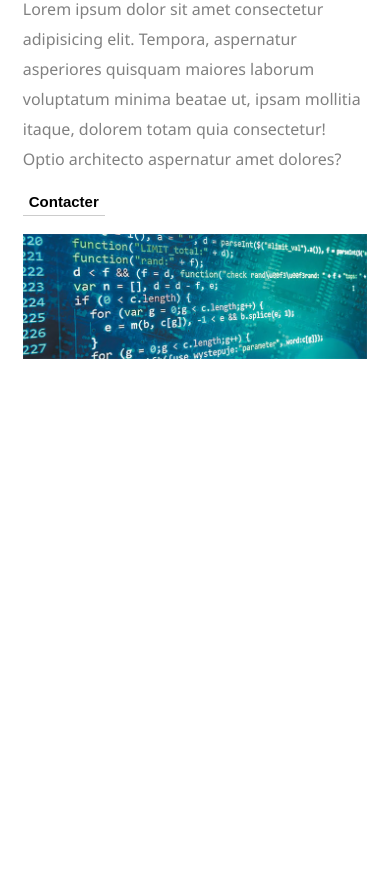
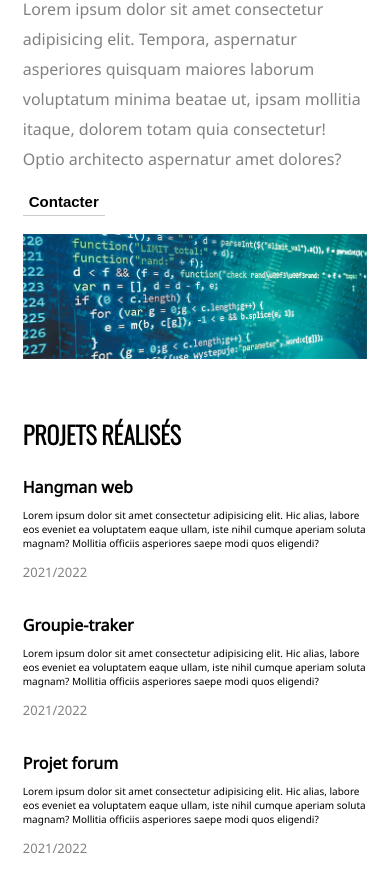
Before and after one commit to RemiPotignon/Portfolio, a plain HTML site: page index.html in a window 390 px wide. Shown: the part 136-1028 px from the top of the page. Before the commit the page ends 844 px from the top, so only its background shows below. Drawn offline with nearby package versions, Linux system fonts and the light colour scheme.

Commit message:
projects section

```diff
--- a/index.html
+++ b/index.html
@@ -33,6 +33,37 @@
         <section class="presentation-image">
             <img src="image/main-image.jpg" alt="présentation image">
         </section>
+
+        <section class="projects-section">
+            <h1>Projets réalisés</h1>
+            <div class="projects">
+                <div class="project">
+                    <h4>Hangman web</h4>
+                    <p class="description">Lorem ipsum dolor sit amet consectetur adipisicing elit. Hic alias, labore eos eveniet ea voluptatem eaque ullam, iste nihil cumque aperiam soluta magnam? Mollitia officiis asperiores saepe modi quos eligendi?</p>
+                    <p class="dates">2021/2022</p>
+                </div>
+                <div class="project">
+                    <h4>Groupie-traker</h4>
+                    <p class="description">Lorem ipsum dolor sit amet consectetur adipisicing elit. Hic alias, labore eos eveniet ea voluptatem eaque ullam, iste nihil cumque aperiam soluta magnam? Mollitia officiis asperiores saepe modi quos eligendi?</p>
+                    <p class="dates">2021/2022</p>
+                </div>
+                <div class="project">
+                    <h4>Projet forum</h4>
+                    <p class="description">Lorem ipsum dolor sit amet consectetur adipisicing elit. Hic alias, labore eos eveniet ea voluptatem eaque ullam, iste nihil cumque aperiam soluta magnam? Mollitia officiis asperiores saepe modi quos eligendi?</p>
+                    <p class="dates">2021/2022</p>
+                </div>
+                <div class="project">
+                    <h4></h4>
+                    <p class="description"></p>
+                    <p class="dates"></p>
+                </div>
+                <div class="project">
+                    <h4></h4>
+                    <p class="description"></p>
+                    <p class="dates"></p>
+                </div>
+            </div>
+        </section>
     </section>
 </body>
 </html>
--- a/style.css
+++ b/style.css
@@ -94,6 +94,40 @@ nav ul li:hover {
     height: auto;
 }
 
+.page-content .projects-section {
+    margin-top: 6%;
+}
+
+.page-content .projects-section h1 {
+    font-family: 'Oswald', sans-serif;
+    text-transform: uppercase;
+    font-size: 3vw;
+}
+
+.page-content .projects-section .projects {
+    display: flex;
+    flex-wrap: wrap;
+}
+
+.page-content .projects-section .projects .project {
+    max-width: 195px;
+    margin-right: 20px;
+}
+
+
+.page-content .projects-section .projects .project h4 {
+    margin: 0;
+}
+
+.page-content .projects-section .projects .project .description {
+    font-size: 10px;
+}
+
+.page-content .projects-section .projects .project .dates {
+    font-size: 13px;
+    color: #818181;
+}
+
 
 
 @media screen and (max-width: 700px) {
@@ -109,4 +143,18 @@ nav ul li:hover {
         margin-top: 10%;
         max-width: 100%;
     }
+
+    .page-content .projects-section {
+        margin-top: 15%;
+    }
+
+    .page-content .projects-section h1 {
+        font-size: 1.5em;
+    }
+
+    .page-content .projects-section .projects .project {
+        margin-right: 0;
+        margin-bottom: 20px;
+        max-width: 100%;
+    }
 }
```
